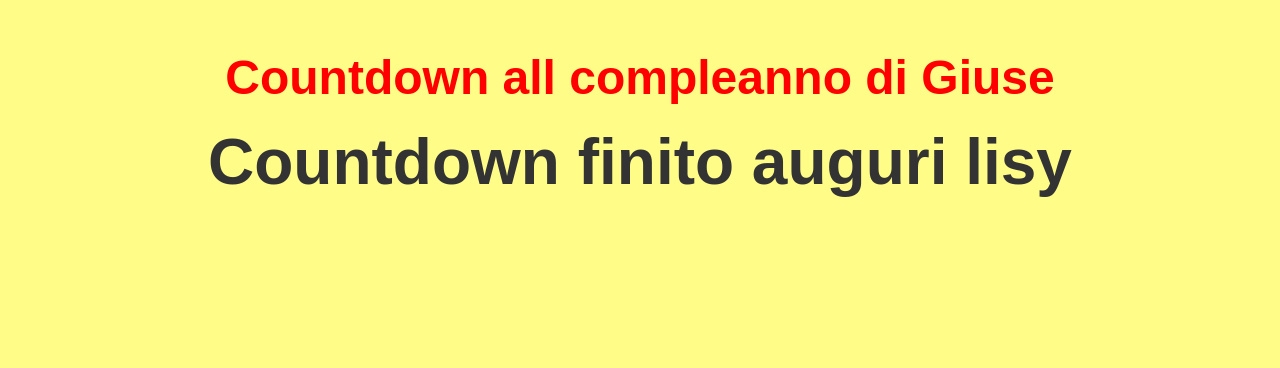
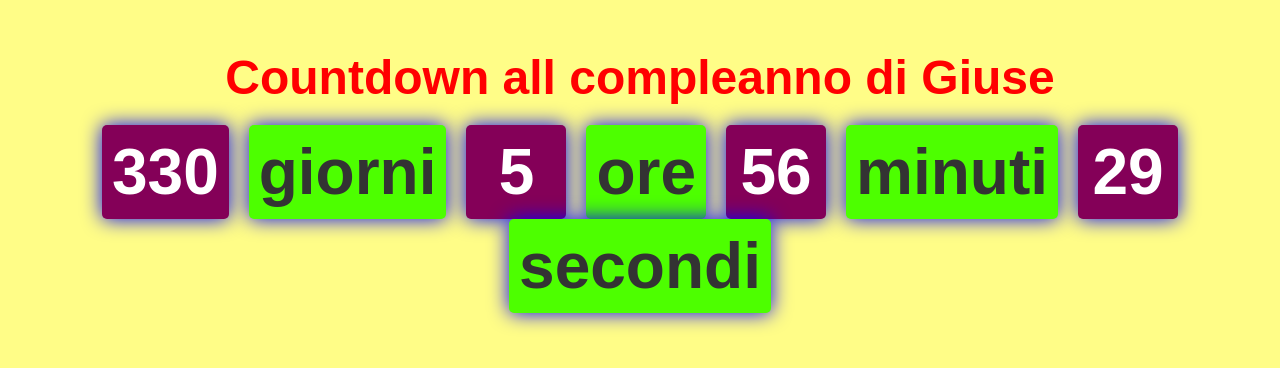
Before and after one commit to Alexandercasadei/compleannogiuse, a plain HTML site: page index.html in a window 1280 px wide. Drawn offline with Linux system fonts and the light colour scheme.

Commit message:
Update index.html

```diff
--- a/index.html
+++ b/index.html
@@ -46,7 +46,7 @@
 	<div id="countdown"></div>
 	<script>
 
-		var countDownDate = new Date("April 11, 2024 00:00:00").getTime();
+		var countDownDate = new Date("April 11, 2025 00:00:00").getTime();
 
 
 		var x = setInterval(function() {
@@ -69,7 +69,7 @@
 
 			if (distance < 0) {
 				clearInterval(x);
-				document.getElementById("countdown").innerHTML = "Countdown finito auguri lisy";
+				document.getElementById("countdown").innerHTML = "Countdown finito auguri Giuse";
 				countDownDate = new Date("April 11, " + (new Date().getFullYear() + 1) + " 00:00:00").getTime(); // Set the date for next year's countdown
 			}
 		}, 1000);
```
